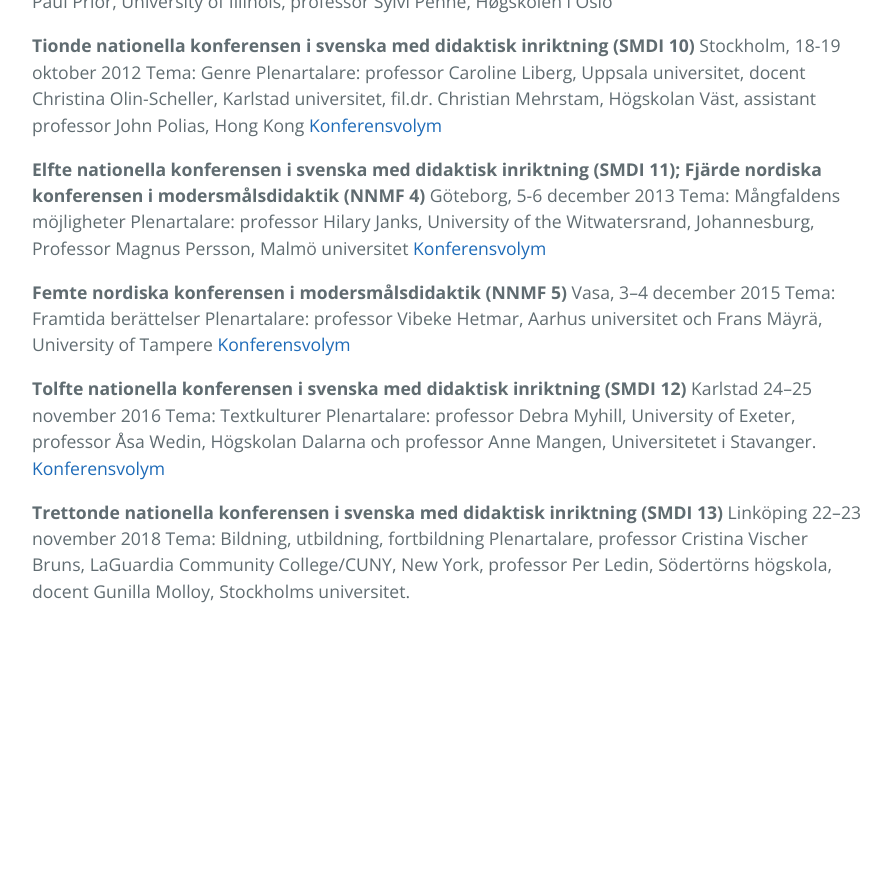
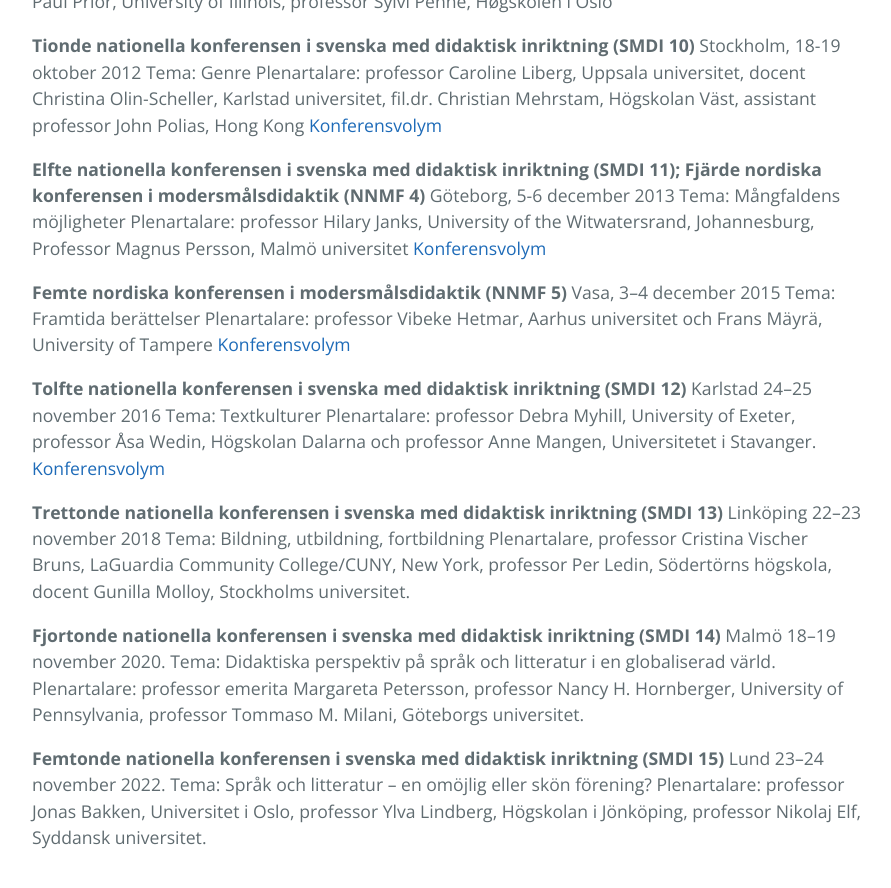
Before and after one commit to smdihemsida/smdihemsida.github.io, a Jekyll site: the page built from konferenser.md, in a window 1280 px wide and 900 px high, scrolled down 1922 px. Shown: the top 888 px of the window, without its empty margins (192-1083 px from the left). Built offline with Jekyll 4.4.1, drawn with Linux system fonts in a browser that asks for light colours; our own code applies the rules of GitHub Pages for plain Markdown files; before the commit the page ends 2576 px from its top, so only the background shows below that.

Commit message:
Update konferenser.md
Lade till konferens 14 och 15.

```diff
--- a/konferenser.md
+++ b/konferenser.md
@@ -92,3 +92,13 @@ __Trettonde nationella konferensen i svenska med didaktisk inriktning (SMDI 13)_
 Linköping 22–23 november 2018
 Tema: Bildning, utbildning, fortbildning
 Plenartalare, professor Cristina Vischer Bruns, LaGuardia Community College/CUNY, New York, professor Per Ledin, Södertörns högskola, docent Gunilla Molloy, Stockholms universitet.
+
+__Fjortonde nationella konferensen i svenska med didaktisk inriktning (SMDI 14)__
+Malmö 18–19 november 2020.
+Tema: Didaktiska perspektiv på språk och litteratur i en globaliserad värld.
+Plenartalare: professor emerita Margareta Petersson, professor Nancy H. Hornberger, University of Pennsylvania, professor Tommaso M. Milani, Göteborgs universitet.
+
+__Femtonde nationella konferensen i svenska med didaktisk inriktning (SMDI 15)__
+Lund 23–24 november 2022.
+Tema: Språk och litteratur – en omöjlig eller skön förening?
+Plenartalare: professor Jonas Bakken, Universitet i Oslo, professor Ylva Lindberg, Högskolan i Jönköping, professor Nikolaj Elf, Syddansk universitet.
```
